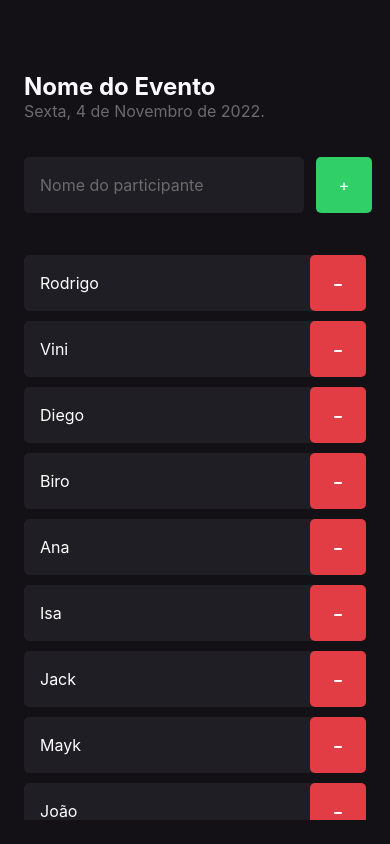
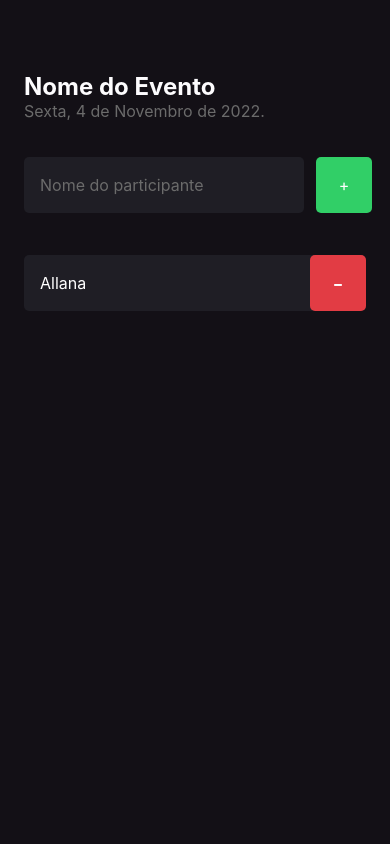
Before and after one commit to yurincmt/imhere, a React Native app: screen / in a window 390 px wide. Built offline with nearby package versions, Linux system fonts and the light colour scheme.

Commit message:
Usando o useState para adicionar participante

```diff
--- a/src/screens/Home/index.tsx
+++ b/src/screens/Home/index.tsx
@@ -1,4 +1,5 @@
-import "@expo/metro-runtime";
+// import "@expo/metro-runtime";
+import { useState } from "react";
 
 import { View, Alert, Text, TextInput, TouchableOpacity, FlatList } from "react-native"
 
@@ -7,13 +8,14 @@ import { Participant } from "../components/Participant";
 
 export function Home() {
 
-  const participants = ['Rodrigo', 'Vini', 'Diego', 'Biro', 'Ana', 'Isa', 'Jack', 'Mayk', 'João', 'Yuri'];
-  // const participants = [];
+  const [participants, setParticipants] = useState(['Allana']);
 
   function handleParticipantAdd () {
     if(participants.includes("Yuri")) {
       return Alert.alert("Participante Existente", "Esse participante já está na lista")
     }
+
+    setParticipants((prevParticipants) => [...prevParticipants, 'Yuri'])
   }
 
   function handleParticipantRemove (name: string) {
```
